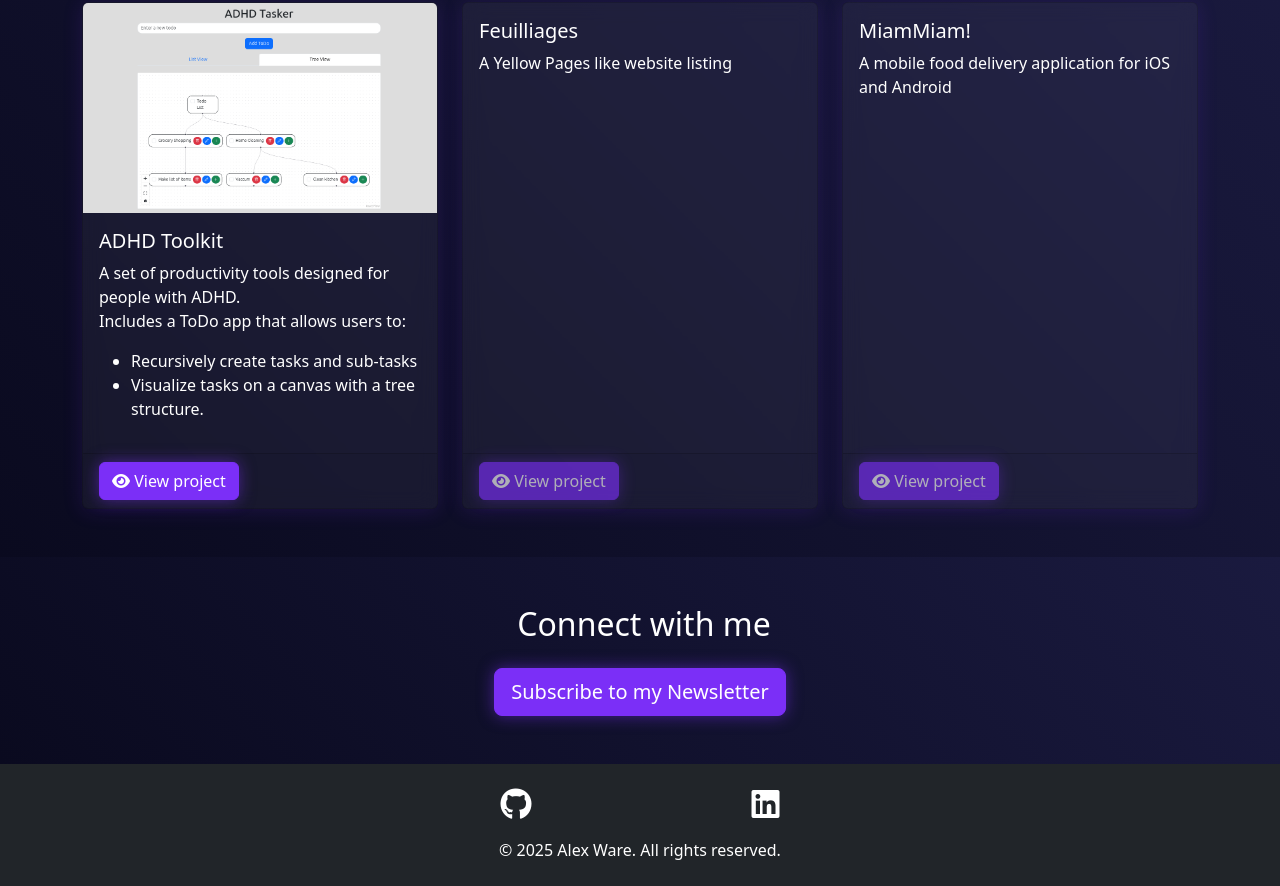
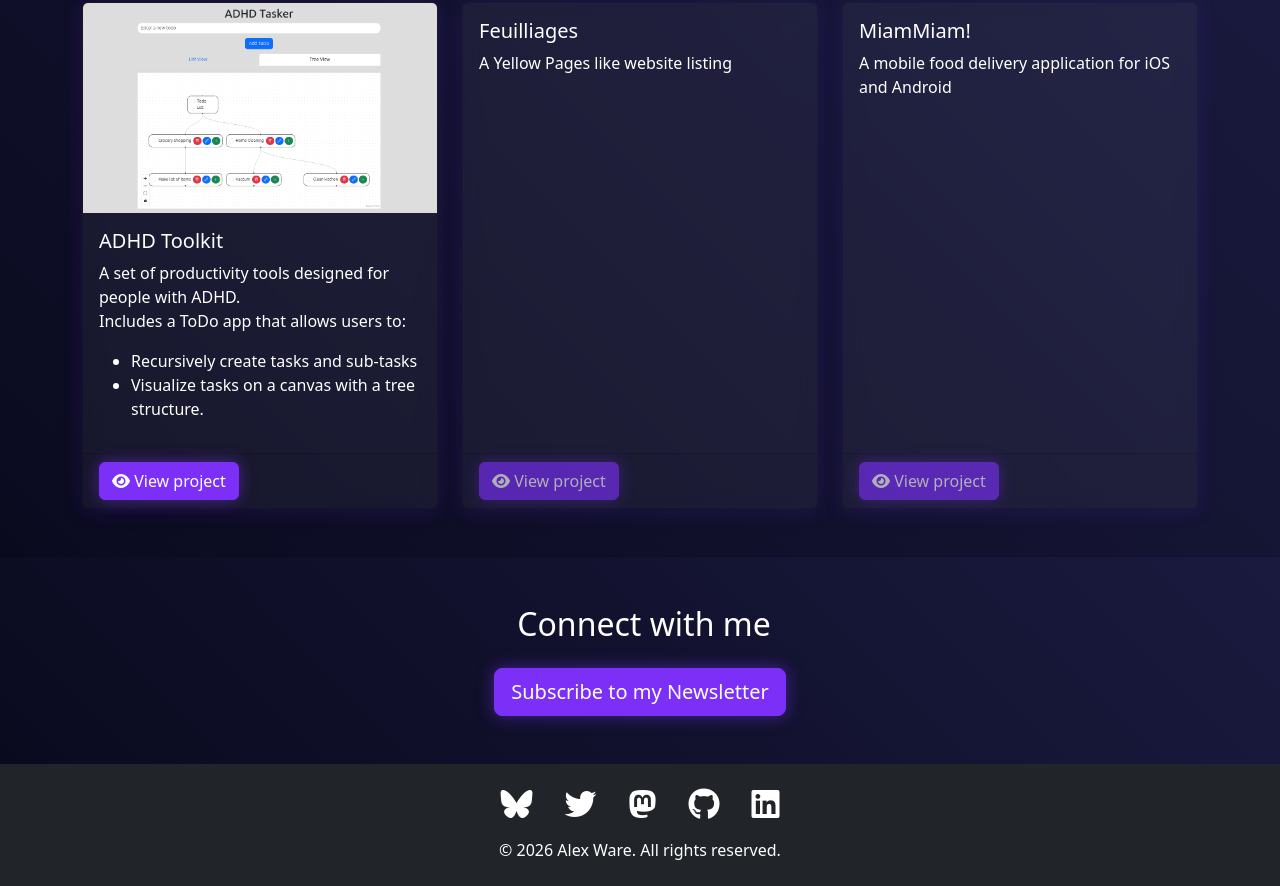
Before and after one commit to alexware9/personal, a plain HTML site: page index.html in a window 1280 px wide. Shown: the part 2289-3175 px from the top of the page. Drawn offline with nearby package versions, Linux system fonts and the light colour scheme.

Commit message:
Add social media links

```diff
--- a/index.html
+++ b/index.html
@@ -323,10 +323,13 @@
   <footer class="bg-dark text-white py-4">
     <div class="container d-flex flex-column align-items-center text-center">
       <div class="social-links w-25 d-flex justify-content-between mb-3">
+        <a href="https://bsky.app/profile/alexware9.bsky.social" class="text-white" target="_blank"><i class="fab fa-bluesky fa-2x"></i></a>
+        <a href="https://x.com/alexware9" class="text-white" target="_blank"><i class="fab fa-twitter fa-2x"></i></a>
+        <a href="https://mastodon.social/@alexware9" class="text-white" target="_blank"><i class="fab fa-mastodon fa-2x"></i></a>
         <a href="https://github.com/alexware9" class="text-white" target="_blank"><i class="fab fa-github fa-2x"></i></a>
         <a href="https://www.linkedin.com/in/alex-d-74a234359/" class="text-white" target="_blank"><i class="fab fa-linkedin fa-2x"></i></a>
       </div>
-      <p class="mb-0">© 2025 Alex Ware. All rights reserved.</p>
+      <p class="mb-0">© 2026 Alex Ware. All rights reserved.</p>
     </div>
   </footer>
   <script src="https://cdn.jsdelivr.net/npm/bootstrap@5.3.3/dist/js/bootstrap.bundle.min.js"></script>
```
Also changed, not shown: index.fr.html (+4 -1 lines).
